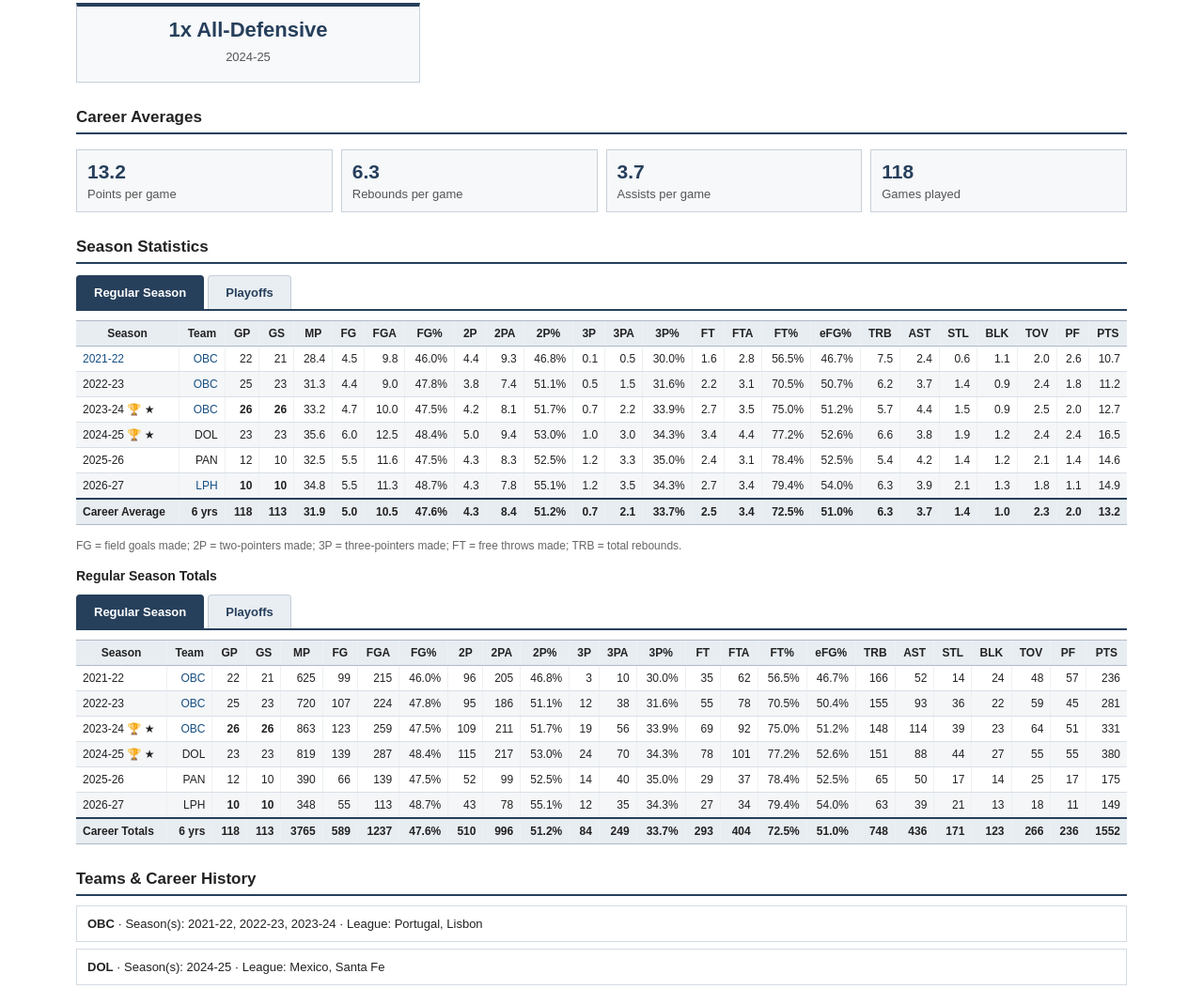
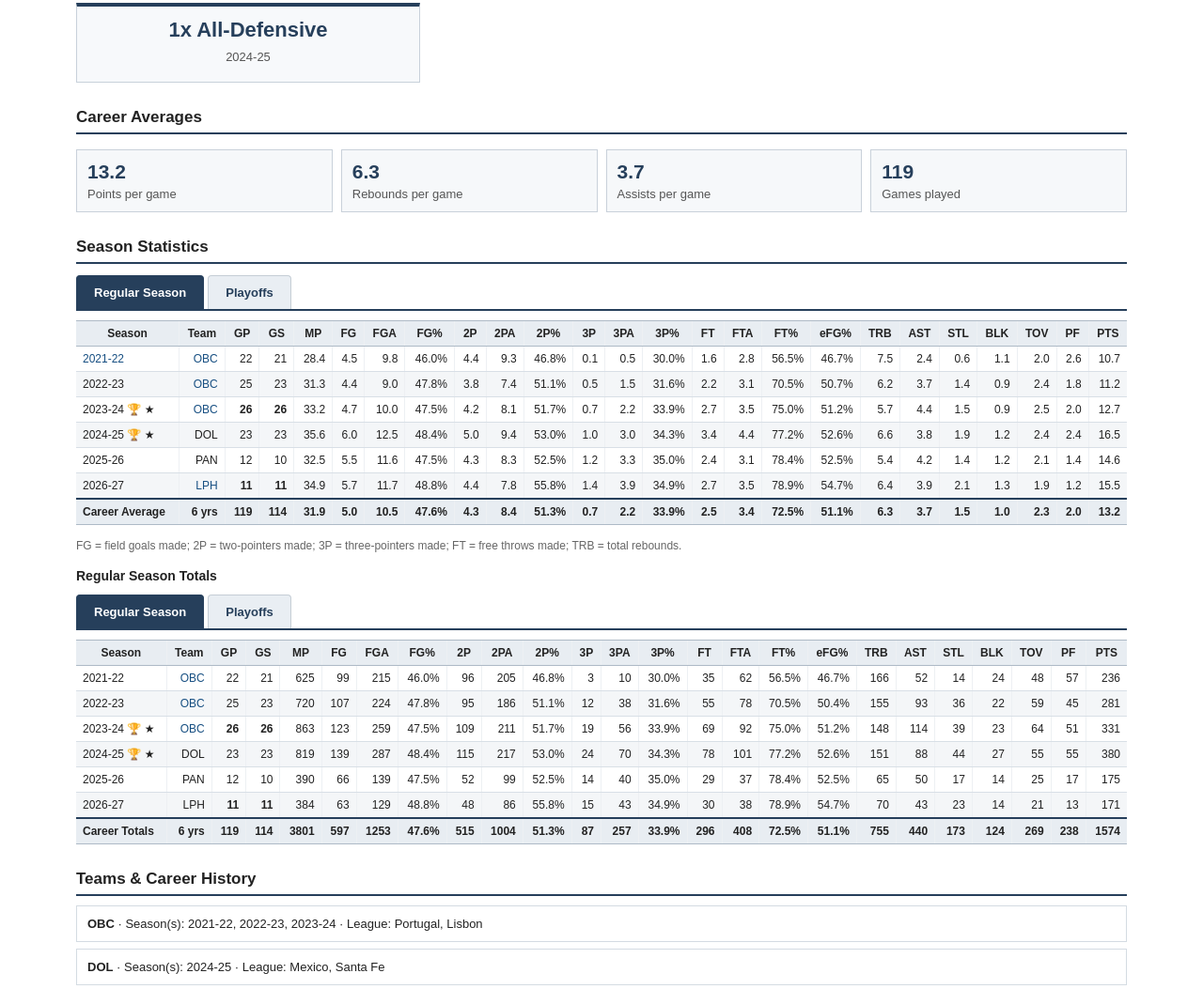
Before and after one commit to GVsoares711/basketball-career, a plain HTML site: page index.html in a window 1280 px wide. Shown: the part 480-1533 px from the top of the page at 94% size. Drawn offline with Linux system fonts and the light colour scheme.

Commit message:
Update index.html

```diff
--- a/index.html
+++ b/index.html
@@ -244,7 +244,7 @@ footer{background:#263f5b;color:white;text-align:center;padding:20px;margin-top:
       <div class="stat"><strong>13.2</strong><span>Points per game</span></div>
       <div class="stat"><strong>6.3</strong><span>Rebounds per game</span></div>
       <div class="stat"><strong>3.7</strong><span>Assists per game</span></div>
-      <div class="stat"><strong>118</strong><span>Games played</span></div>
+      <div class="stat"><strong>119</strong><span>Games played</span></div>
     </div>
   </section>
 
@@ -294,10 +294,10 @@ footer{background:#263f5b;color:white;text-align:center;padding:20px;margin-top:
             <tr><td>2023-24 🏆 ★</td><td><a href="obc3.html">OBC</a></td><td><strong>26</strong></td><td><strong>26</strong></td><td>33.2</td><td>4.7</td><td>10.0</td><td>47.5%</td><td>4.2</td><td>8.1</td><td>51.7%</td><td>0.7</td><td>2.2</td><td>33.9%</td><td>2.7</td><td>3.5</td><td>75.0%</td><td>51.2%</td><td>5.7</td><td>4.4</td><td>1.5</td><td>0.9</td><td>2.5</td><td>2.0</td><td>12.7</td></tr>
             <tr><td>2024-25 🏆 ★</td><td>DOL</td><td>23</td><td>23</td><td>35.6</td><td>6.0</td><td>12.5</td><td>48.4%</td><td>5.0</td><td>9.4</td><td>53.0%</td><td>1.0</td><td>3.0</td><td>34.3%</td><td>3.4</td><td>4.4</td><td>77.2%</td><td>52.6%</td><td>6.6</td><td>3.8</td><td>1.9</td><td>1.2</td><td>2.4</td><td>2.4</td><td>16.5</td></tr>
             <tr><td>2025-26</td><td>PAN</td><td>12</td><td>10</td><td>32.5</td><td>5.5</td><td>11.6</td><td>47.5%</td><td>4.3</td><td>8.3</td><td>52.5%</td><td>1.2</td><td>3.3</td><td>35.0%</td><td>2.4</td><td>3.1</td><td>78.4%</td><td>52.5%</td><td>5.4</td><td>4.2</td><td>1.4</td><td>1.2</td><td>2.1</td><td>1.4</td><td>14.6</td></tr>
-            <tr><td>2026-27</td><td><a href="lph.html">LPH</a></td><td><strong>10</strong></td><td><strong>10</strong></td><td>34.8</td><td>5.5</td><td>11.3</td><td>48.7%</td><td>4.3</td><td>7.8</td><td>55.1%</td><td>1.2</td><td>3.5</td><td>34.3%</td><td>2.7</td><td>3.4</td><td>79.4%</td><td>54.0%</td><td>6.3</td><td>3.9</td><td>2.1</td><td>1.3</td><td>1.8</td><td>1.1</td><td>14.9</td></tr>
+            <tr><td>2026-27</td><td><a href="lph.html">LPH</a></td><td><strong>11</strong></td><td><strong>11</strong></td><td>34.9</td><td>5.7</td><td>11.7</td><td>48.8%</td><td>4.4</td><td>7.8</td><td>55.8%</td><td>1.4</td><td>3.9</td><td>34.9%</td><td>2.7</td><td>3.5</td><td>78.9%</td><td>54.7%</td><td>6.4</td><td>3.9</td><td>2.1</td><td>1.3</td><td>1.9</td><td>1.2</td><td>15.5</td></tr>
           </tbody>
           <tfoot>
-            <tr><td>Career Average</td><td>6 yrs</td><td>118</td><td>113</td><td>31.9</td><td>5.0</td><td>10.5</td><td>47.6%</td><td>4.3</td><td>8.4</td><td>51.2%</td><td>0.7</td><td>2.1</td><td>33.7%</td><td>2.5</td><td>3.4</td><td>72.5%</td><td>51.0%</td><td>6.3</td><td>3.7</td><td>1.4</td><td>1.0</td><td>2.3</td><td>2.0</td><td>13.2</td></tr>
+            <tr><td>Career Average</td><td>6 yrs</td><td>119</td><td>114</td><td>31.9</td><td>5.0</td><td>10.5</td><td>47.6%</td><td>4.3</td><td>8.4</td><td>51.3%</td><td>0.7</td><td>2.2</td><td>33.9%</td><td>2.5</td><td>3.4</td><td>72.5%</td><td>51.1%</td><td>6.3</td><td>3.7</td><td>1.5</td><td>1.0</td><td>2.3</td><td>2.0</td><td>13.2</td></tr>
           </tfoot>
         </table>
       </div>
@@ -370,10 +370,10 @@ footer{background:#263f5b;color:white;text-align:center;padding:20px;margin-top:
             <tr><td>2023-24 🏆 ★</td><td><a href="obc3.html">OBC</a></td><td><strong>26</strong></td><td><strong>26</strong></td><td>863</td><td>123</td><td>259</td><td>47.5%</td><td>109</td><td>211</td><td>51.7%</td><td>19</td><td>56</td><td>33.9%</td><td>69</td><td>92</td><td>75.0%</td><td>51.2%</td><td>148</td><td>114</td><td>39</td><td>23</td><td>64</td><td>51</td><td>331</td></tr>
             <tr><td>2024-25 🏆 ★</td><td>DOL</td><td>23</td><td>23</td><td>819</td><td>139</td><td>287</td><td>48.4%</td><td>115</td><td>217</td><td>53.0%</td><td>24</td><td>70</td><td>34.3%</td><td>78</td><td>101</td><td>77.2%</td><td>52.6%</td><td>151</td><td>88</td><td>44</td><td>27</td><td>55</td><td>55</td><td>380</td></tr>
             <tr><td>2025-26</td><td>PAN</td><td>12</td><td>10</td><td>390</td><td>66</td><td>139</td><td>47.5%</td><td>52</td><td>99</td><td>52.5%</td><td>14</td><td>40</td><td>35.0%</td><td>29</td><td>37</td><td>78.4%</td><td>52.5%</td><td>65</td><td>50</td><td>17</td><td>14</td><td>25</td><td>17</td><td>175</td></tr>
-            <tr><td>2026-27</td><td>LPH</td><td><strong>10</strong></td><td><strong>10</strong></td><td>348</td><td>55</td><td>113</td><td>48.7%</td><td>43</td><td>78</td><td>55.1%</td><td>12</td><td>35</td><td>34.3%</td><td>27</td><td>34</td><td>79.4%</td><td>54.0%</td><td>63</td><td>39</td><td>21</td><td>13</td><td>18</td><td>11</td><td>149</td></tr>
+            <tr><td>2026-27</td><td>LPH</td><td><strong>11</strong></td><td><strong>11</strong></td><td>384</td><td>63</td><td>129</td><td>48.8%</td><td>48</td><td>86</td><td>55.8%</td><td>15</td><td>43</td><td>34.9%</td><td>30</td><td>38</td><td>78.9%</td><td>54.7%</td><td>70</td><td>43</td><td>23</td><td>14</td><td>21</td><td>13</td><td>171</td></tr>
           </tbody>
           <tfoot>
-            <tr><td>Career Totals</td><td>6 yrs</td><td>118</td><td>113</td><td>3765</td><td>589</td><td>1237</td><td>47.6%</td><td>510</td><td>996</td><td>51.2%</td><td>84</td><td>249</td><td>33.7%</td><td>293</td><td>404</td><td>72.5%</td><td>51.0%</td><td>748</td><td>436</td><td>171</td><td>123</td><td>266</td><td>236</td><td>1552</td></tr>
+            <tr><td>Career Totals</td><td>6 yrs</td><td>119</td><td>114</td><td>3801</td><td>597</td><td>1253</td><td>47.6%</td><td>515</td><td>1004</td><td>51.3%</td><td>87</td><td>257</td><td>33.9%</td><td>296</td><td>408</td><td>72.5%</td><td>51.1%</td><td>755</td><td>440</td><td>173</td><td>124</td><td>269</td><td>238</td><td>1574</td></tr>
           </tfoot>
         </table>
       </div>
```
